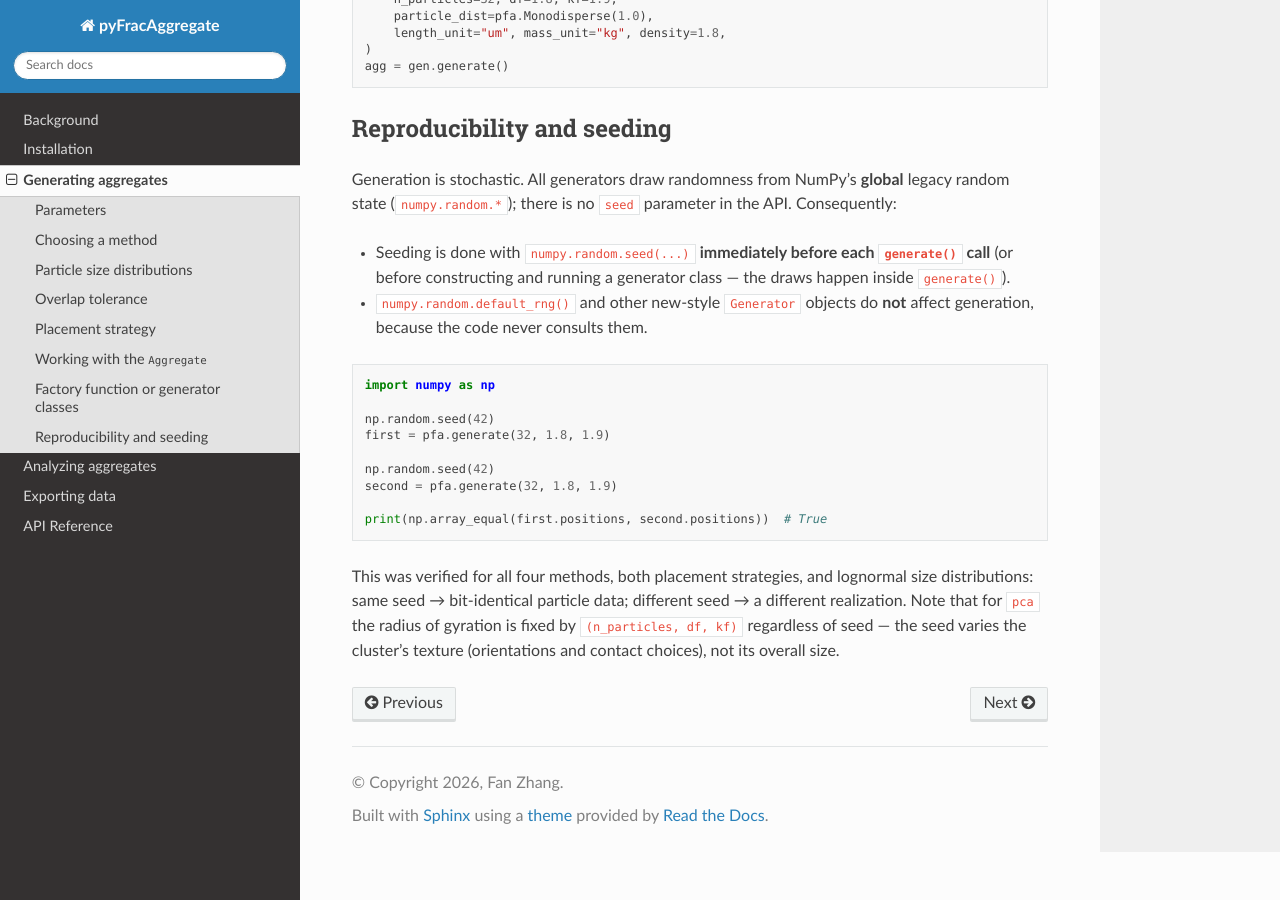
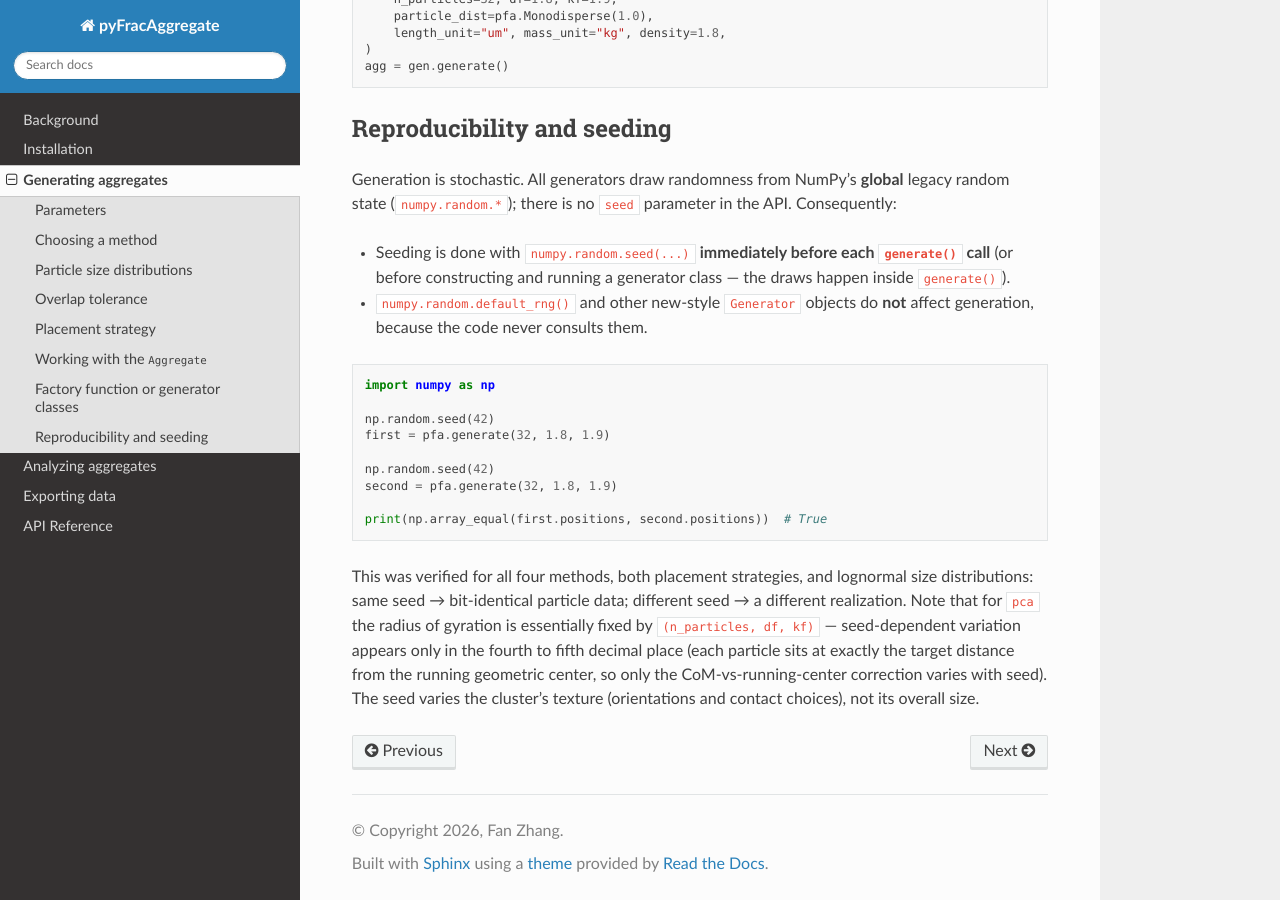
Before and after one commit to VANvonZHANG/pyFracAggregate, a Sphinx documentation site: the page built from docs/user-guide/generators.md, in a window 1280 px wide and 900 px high, scrolled down 3058 px. Built offline with Sphinx 7.4.7 and the Read the Docs theme 3.1.0, drawn with Linux system fonts in a browser that asks for light colours.

Commit message:
docs(user-guide): correct PCA Rg seed-invariance claim to 4th-5th decimal variation

```diff
--- a/docs/user-guide/generators.md
+++ b/docs/user-guide/generators.md
@@ -179,6 +179,9 @@ print(np.array_equal(first.positions, second.positions))  # True
 This was verified for all four methods, both placement strategies, and
 lognormal size distributions: same seed → bit-identical particle data;
 different seed → a different realization. Note that for `pca` the radius of
-gyration is fixed by `(n_particles, df, kf)` regardless of seed — the seed
+gyration is essentially fixed by `(n_particles, df, kf)` — seed-dependent
+variation appears only in the fourth to fifth decimal place (each particle
+sits at exactly the target distance from the running geometric center, so
+only the CoM-vs-running-center correction varies with seed). The seed
 varies the cluster's texture (orientations and contact choices), not its
 overall size.
```
